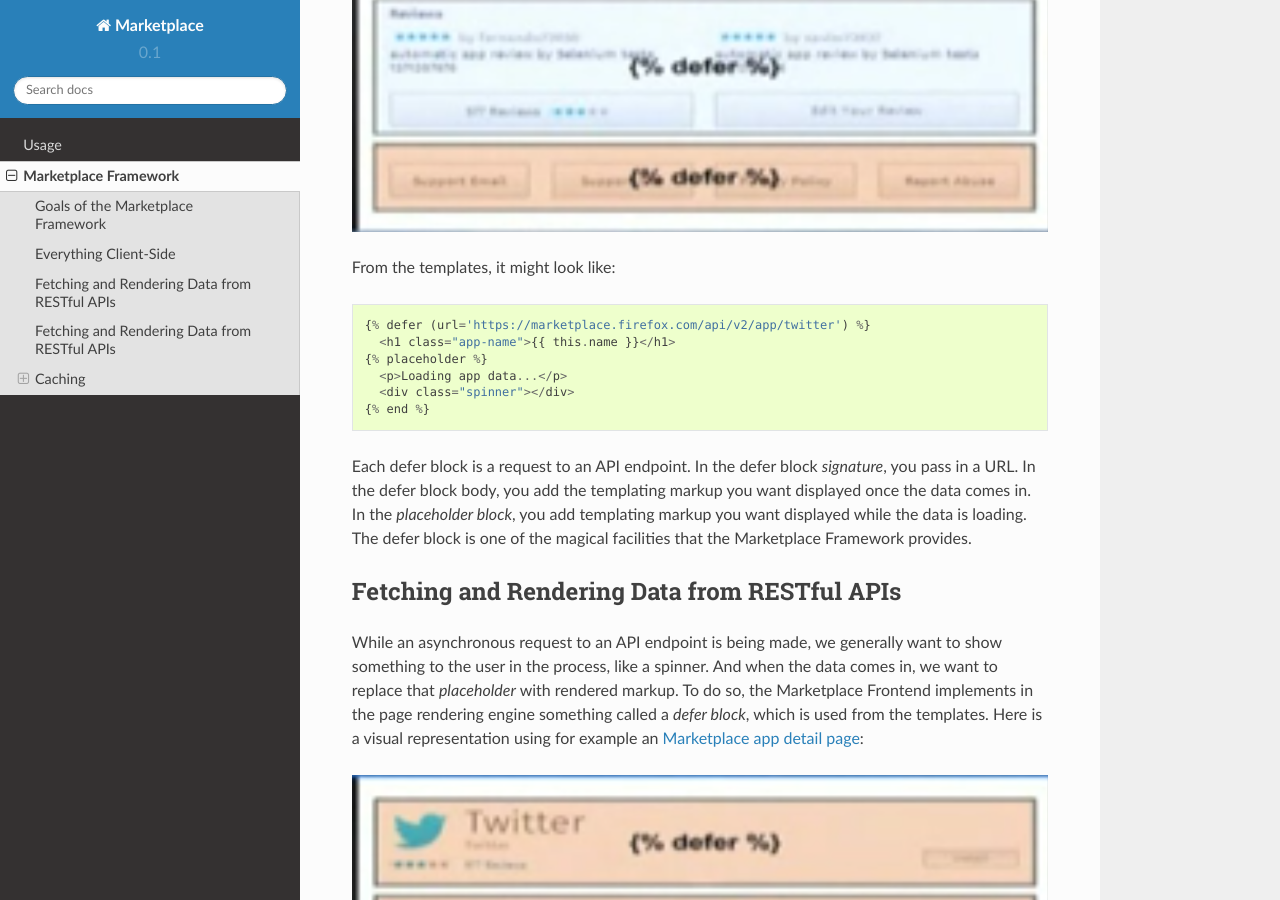
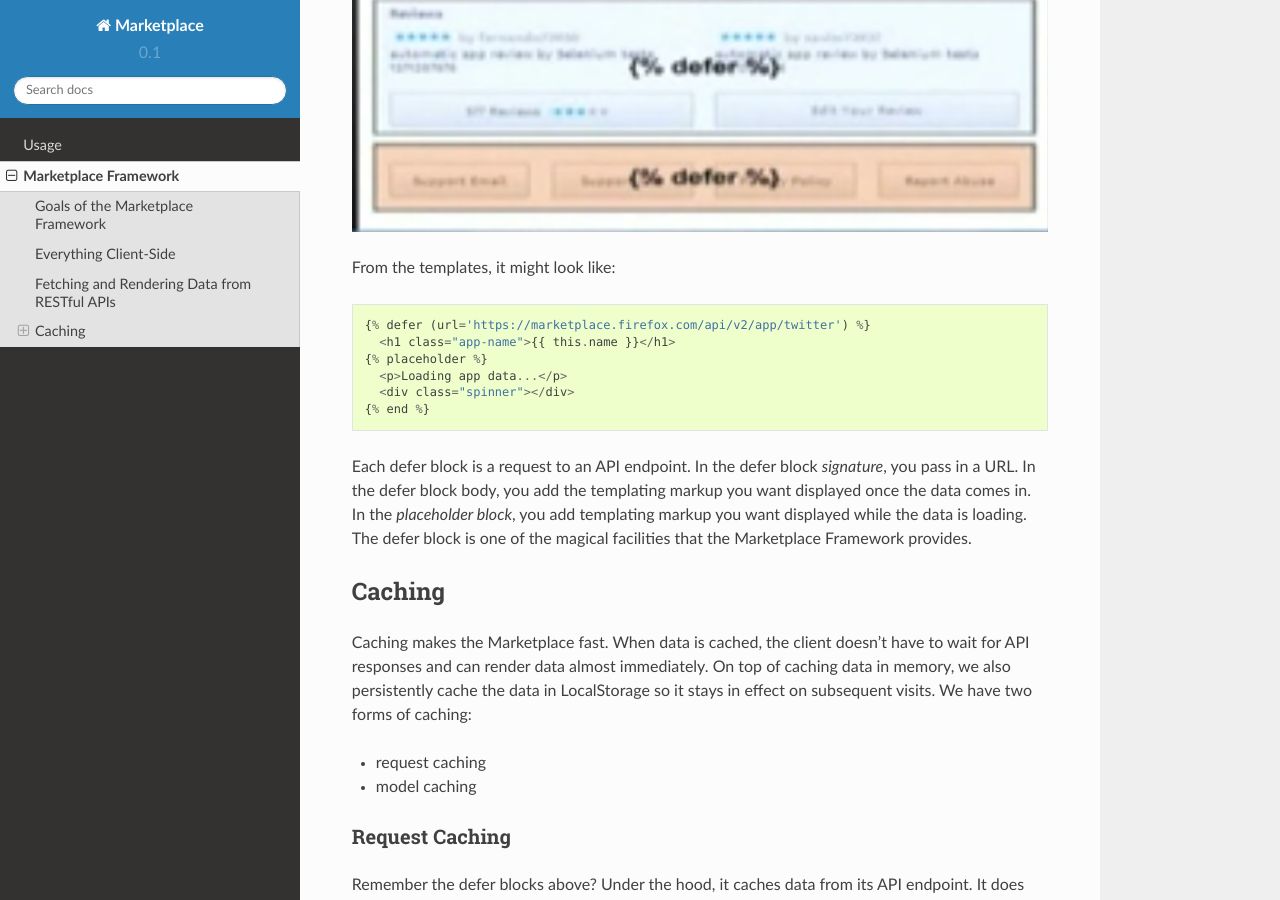
Before and after one commit to mozilla/marketplace-frontend-docs, a Sphinx documentation site: the page built from docs/topics/framework.rst, in a window 1280 px wide and 900 px high, scrolled down 2295 px. Built offline with Sphinx 7.4.7 and the Read the Docs theme 2.0.0, drawn with Linux system fonts in a browser that asks for light colours; pages that are not in the unit, such as notebooks, are missing from menus; some of the changed text lies outside the part shown.

Commit message:
fix copypasta

```diff
--- a/docs/topics/framework.rst
+++ b/docs/topics/framework.rst
@@ -54,35 +54,6 @@
 endpoint since the page rendering happens client-side. When we navigate to an
 already-visited page, the request goes to the cache. Less requests, better
 performance.
-
-Fetching and Rendering Data from RESTful APIs
-~~~~~~~~~~~~~~~~~~~~~~~~~~~~~~~~~~~~~~~~~~~~~
-
-While an asynchronous request to an API endpoint is being made, we generally
-want to show something to the user in the process, like a spinner. And when
-the data comes in, we want to replace that *placeholder* with rendered
-markup. To do so, the Marketplace Frontend implements in the page rendering
-engine something called a *defer block*, which is used from the templates. Here
-is a visual representation using for example an
-`Marketplace app detail page <https://marketplace.firefox.com/app/twitter>`_:
-
-.. image:: ../img/deferblocks.png
-
-From the templates, it might look like::
-
-    {% defer (url='https://marketplace.firefox.com/api/v2/app/twitter') %}
-      <h1 class="app-name">{{ this.name }}</h1>
-    {% placeholder %}
-      <p>Loading app data...</p>
-      <div class="spinner"></div>
-    {% end %}
-
-Each defer block is a request to an API endpoint. In the defer block
-*signature*, you pass in a URL. In the defer block body, you add the templating
-markup you want displayed once the data comes in. In the *placeholder block*,
-you add templating markup you want displayed while the data is loading. The
-defer block is one of the magical facilities that the Marketplace Framework
-provides.
 
 Fetching and Rendering Data from RESTful APIs
 ~~~~~~~~~~~~~~~~~~~~~~~~~~~~~~~~~~~~~~~~~~~~~
```
